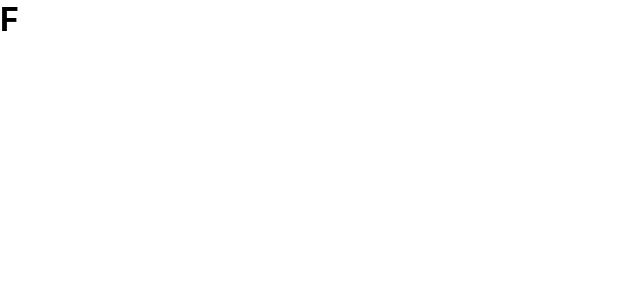
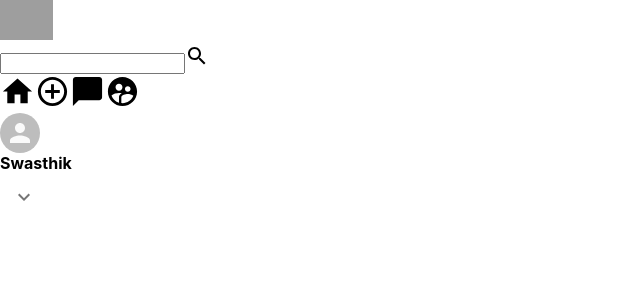
Before and after one commit to swasthikshetty10/Meme-App-ReactJs, a React (Create React App) app in the folder just-meme-app/: page / in a window 1280 px wide. Shown: the top 300 px of the page, without its empty margins (0-640 px from the left). Built offline with nearby package versions, Linux system fonts and the light colour scheme; grey boxes are pictures that could not be loaded.

Commit message:
added Header components

```diff
--- a/just-meme-app/package.json
+++ b/just-meme-app/package.json
@@ -3,6 +3,8 @@
   "version": "0.1.0",
   "private": true,
   "dependencies": {
+    "@material-ui/core": "^4.11.3",
+    "@material-ui/icons": "^4.11.2",
     "@testing-library/jest-dom": "^5.11.9",
     "@testing-library/react": "^11.2.5",
     "@testing-library/user-event": "^12.8.1",
--- a/just-meme-app/src/App.css
+++ b/just-meme-app/src/App.css
@@ -1,3 +1,8 @@
-#root {
-  margin: 0px;
+.test {
+  background-color: aqua;
+
 }
+
+.logo>img {
+  height: 40px;
+}
--- a/just-meme-app/src/App.js
+++ b/just-meme-app/src/App.js
@@ -3,7 +3,12 @@ import './App.css';
 import Header from './Components/Header.js'
 function App() {
   return (
-    <h1>F</h1>
+    <div>
+    {/* Header */ }
+    <Header></Header>
+    {/* Header */ }
+    </div>
+
   );
 }
 
--- a/just-meme-app/src/Components/Header.js
+++ b/just-meme-app/src/Components/Header.js
@@ -0,0 +1,56 @@
+import React from 'react'
+import styled from 'styled-components'
+import SearchIcon from '@material-ui/icons/Search';
+import HomeIcon from '@material-ui/icons/Home';
+import AddCircleOutlineIcon from '@material-ui/icons/AddCircleOutline';
+import ChatBubbleIcon from '@material-ui/icons/ChatBubble';
+import SupervisedUserCircleIcon from '@material-ui/icons/SupervisedUserCircle';
+import { Avatar , IconButton } from '@material-ui/core'
+import ExpandMoreIcon from '@material-ui/icons/ExpandMore';
+
+function Header() {
+    return (
+        <Wrapper>
+            <HeaderLeft>
+                <div className="logo">
+                    <img src = "https://cdn150.picsart.com/upscale-241747540029212.png"></img>
+                </div>
+                <input type = "text"/>
+                <SearchIcon/>
+
+            </HeaderLeft>
+            <HeaderCenter>
+                <HomeIcon fontSize="large"/>
+                <AddCircleOutlineIcon  fontSize="large"/>
+                <ChatBubbleIcon  fontSize="large"/>
+                <SupervisedUserCircleIcon fontSize="large"/>
+            </HeaderCenter>
+            <HeaderRight>
+            <HeaderInfo>
+                <Avatar/>
+                <h4>Swasthik</h4>
+            </HeaderInfo>
+            <IconButton>
+                <ExpandMoreIcon/>
+            </IconButton>
+            </HeaderRight>
+        </Wrapper>
+    )
+}
+
+export default Header
+const Wrapper = styled.div`
+
+`
+const HeaderLeft = styled.div`
+
+`
+const HeaderCenter = styled.div`
+
+`
+const HeaderRight = styled.div`
+
+`
+const HeaderInfo = styled.div`
+
+`
```
Also changed, not shown: 1 other file (tests, documents, lock files or other folders).
